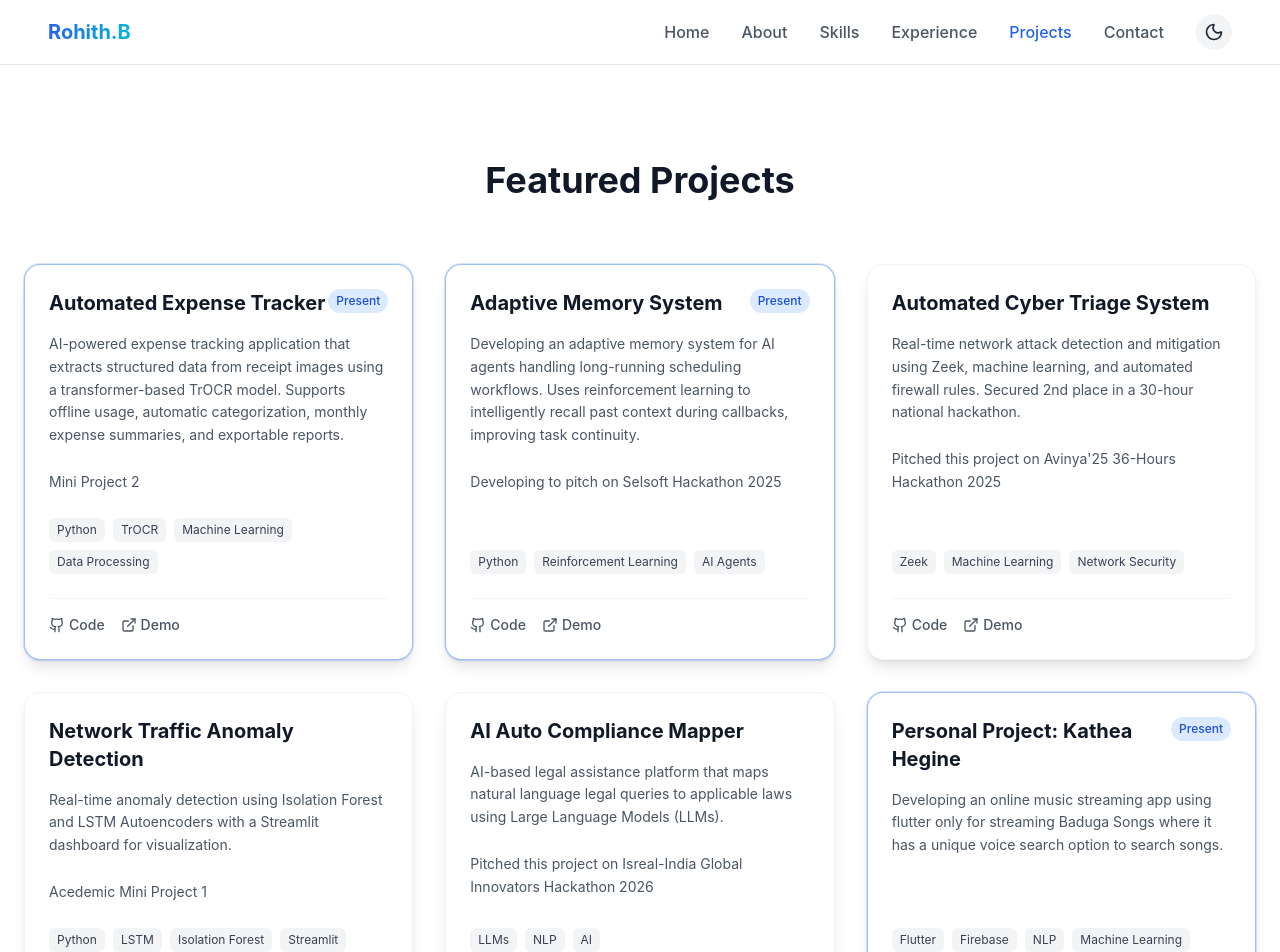
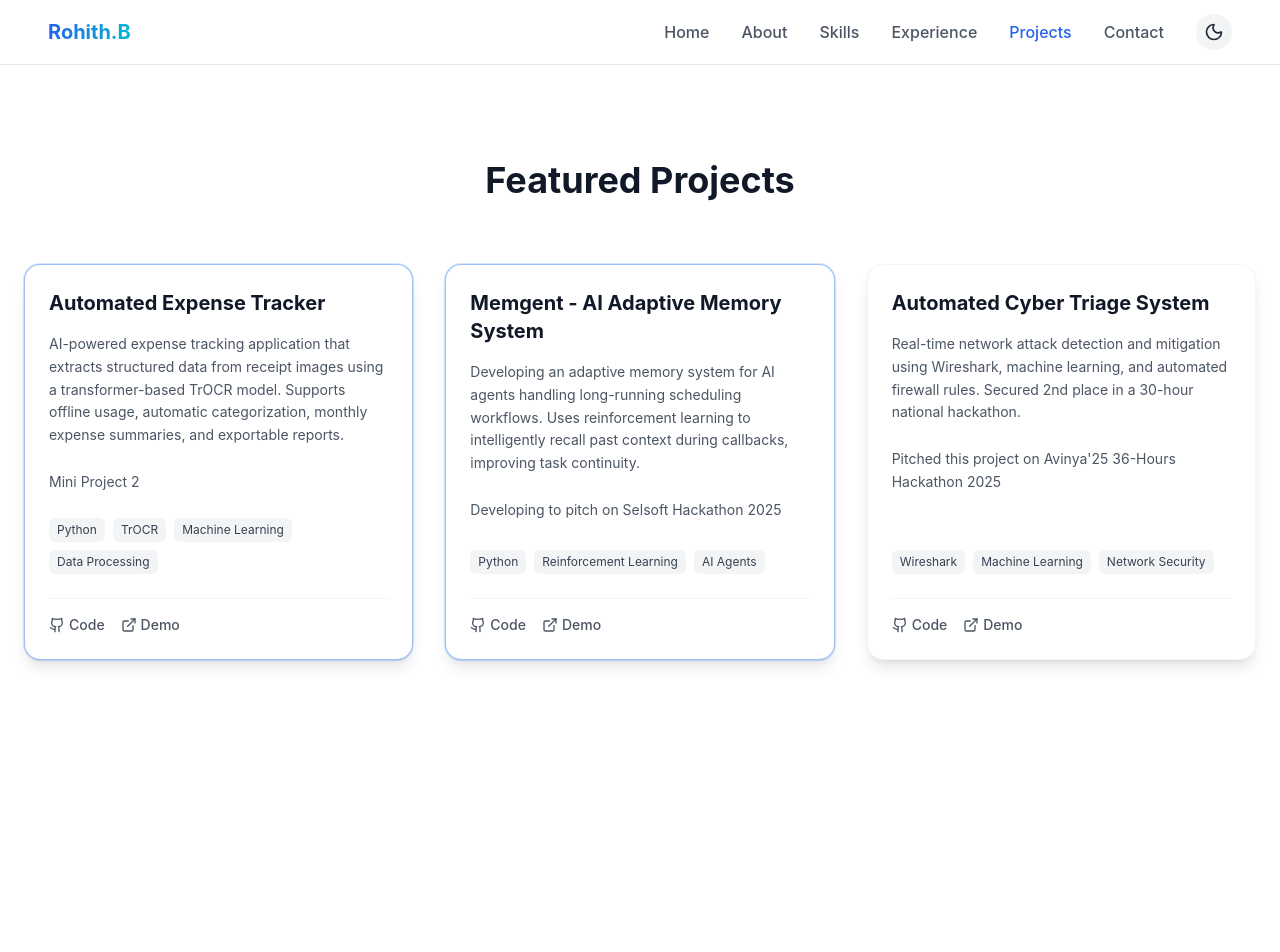
Before and after one commit to Rohith2717/rohithb_portfolio, a React (Vite) app: page /projects in a window 1280 px wide. Shown: the top 952 px of the page. After the commit the page ends 800 px from the top, so only its background shows below. Built offline with nearby package versions, Linux system fonts and the light colour scheme.

Commit message:
Update projects.js

```diff
--- a/src/data/projects.js
+++ b/src/data/projects.js
@@ -7,54 +7,25 @@ export const projects = [
         tech: ["Python", "TrOCR", "Machine Learning", "Data Processing"],
         pitched: "Mini Project 2",
         highlight: true,
-        tag: "Present",
         link: "#",
         github: "https://github.com/Rohith2717/expense_tracker.git"
     },
     {
-        title: "Adaptive Memory System",
+        title: "Memgent - AI Adaptive Memory System",
         description: "Developing an adaptive memory system for AI agents handling long-running scheduling workflows. Uses reinforcement learning to intelligently recall past context during callbacks, improving task continuity.",
         tech: ["Python", "Reinforcement Learning", "AI Agents"],
         pitched: "Developing to pitch on Selsoft Hackathon 2025",
         highlight: true,
-        tag: "Present",
         link: "#",
         github: "https://github.com/Rohith2717/memgent-memory_agent_system.git"
     },
     {
         title: "Automated Cyber Triage System",
-        description: "Real-time network attack detection and mitigation using Zeek, machine learning, and automated firewall rules. Secured 2nd place in a 30-hour national hackathon.",
-        tech: ["Zeek", "Machine Learning", "Network Security"],
+        description: "Real-time network attack detection and mitigation using Wireshark, machine learning, and automated firewall rules. Secured 2nd place in a 30-hour national hackathon.",
+        tech: ["Wireshark", "Machine Learning", "Network Security"],
         pitched: "Pitched this project on Avinya'25 36-Hours Hackathon 2025",
         highlight: false,
         link: "#",
         github: "#"
-    },
-    {
-        title: "Network Traffic Anomaly Detection",
-        description: "Real-time anomaly detection using Isolation Forest and LSTM Autoencoders with a Streamlit dashboard for visualization.",
-        tech: ["Python", "LSTM", "Isolation Forest", "Streamlit"],
-        pitched: "Acedemic Mini Project 1",
-        highlight: false,
-        link: "#",
-        github: "#"
-    },
-    {
-        title: "AI Auto Compliance Mapper",
-        description: "AI-based legal assistance platform that maps natural language legal queries to applicable laws using Large Language Models (LLMs).",
-        tech: ["LLMs", "NLP", "AI"],
-        pitched: "Pitched this project on Isreal-India Global Innovators Hackathon 2026",
-        highlight: false,
-        link: "#",
-        github: "#"
-    },
-    {
-        title: "Personal Project: Kathea Hegine",
-        description: "Developing an online music streaming app using flutter only for streaming Baduga Songs where it has a unique voice search option to search songs.",
-        tech: ["Flutter", "Firebase", "NLP", "Machine Learning"],
-        highlight: true,
-        tag: "Present",
-        link: "#",
-        github: "#"
     }
 ];
```
